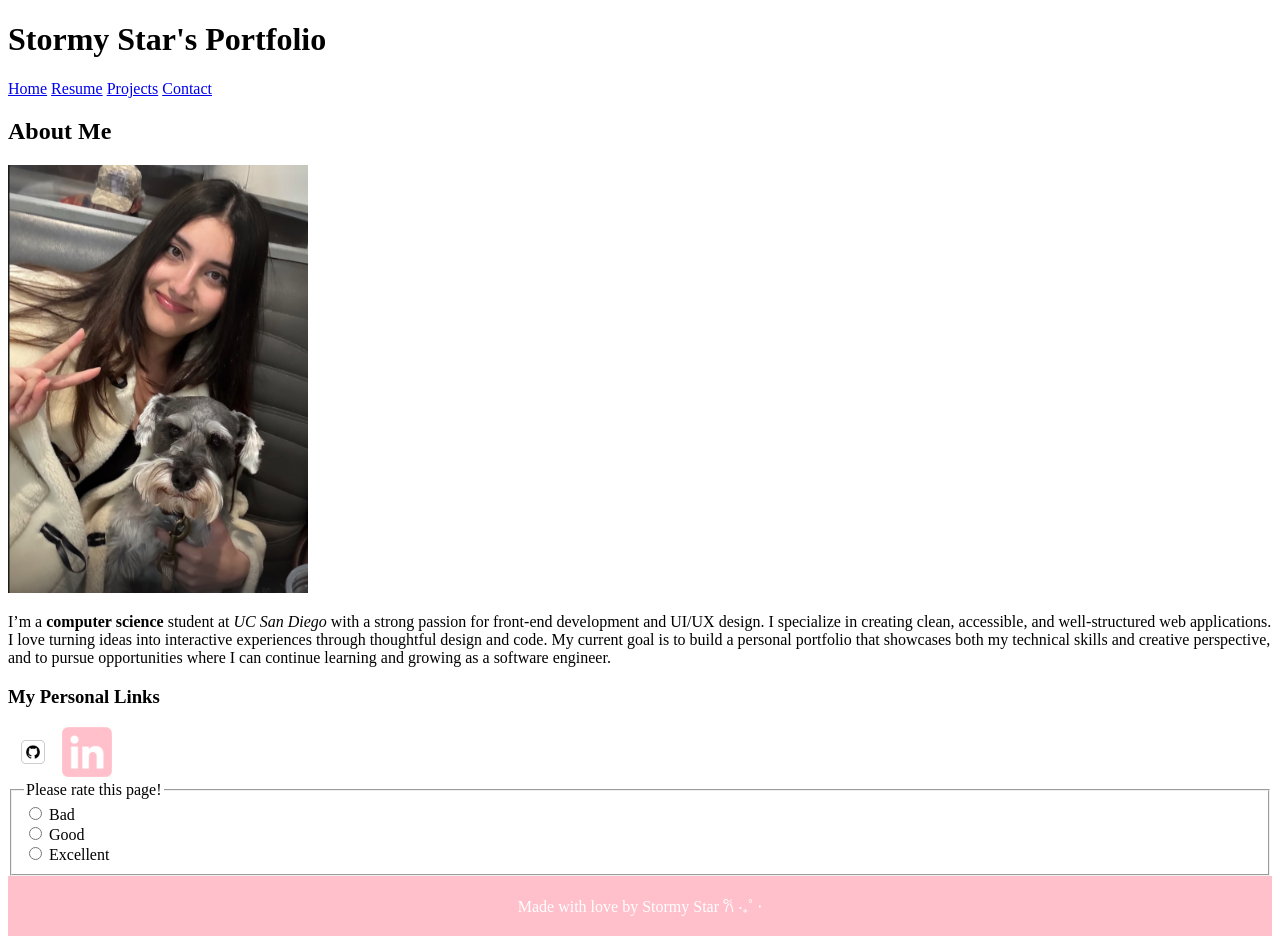
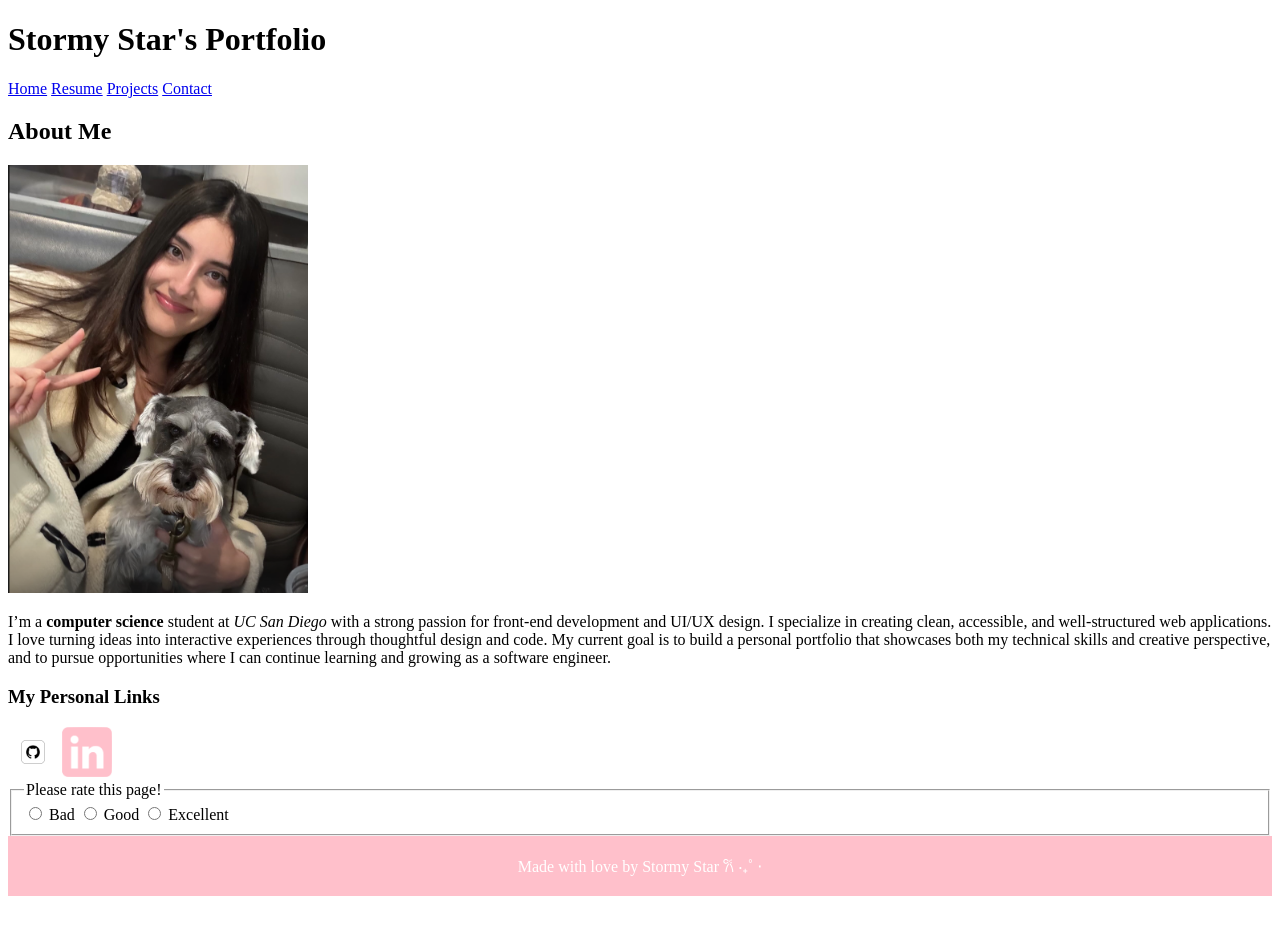
Before and after one commit to monbebe0319/cse134-hw2, a plain HTML site: page index.html in a window 1280 px wide. After the commit the page ends 904 px from the top, so only its background shows below. Drawn offline with Linux system fonts and the light colour scheme.

Commit message:
fixed elements in index.html

```diff
--- a/index.html
+++ b/index.html
@@ -30,19 +30,19 @@
         </div>
         <page-rating>
             <form>
-  <fieldset>
-    <legend>Please rate this page! </legend>
+            <fieldset>
+                <legend>Please rate this page!</legend>
 
-    <input type="radio" id="bad" name="rating" value="B"/>
-    <label for="bad">Bad</label><br />
+                <input type="radio" id="bad" name="rating" value="B">
+                <label for="bad">Bad</label>
 
-    <input type="radio" id="good" name="rating" value="G"/>
-    <label for="good">Good</label><br />
+                <input type="radio" id="good" name="rating" value="G">
+                <label for="good">Good</label>
 
-    <input type="radio" id="excellent" name="rating" value="E"/>
-    <label for="excellent">Excellent</label>
-  </fieldset>
-</form>
+                <input type="radio" id="excellent" name="rating" value="E">
+                <label for="excellent">Excellent</label>
+            </fieldset>
+            </form>
         </page-rating>
         <style>
             footer {
```
